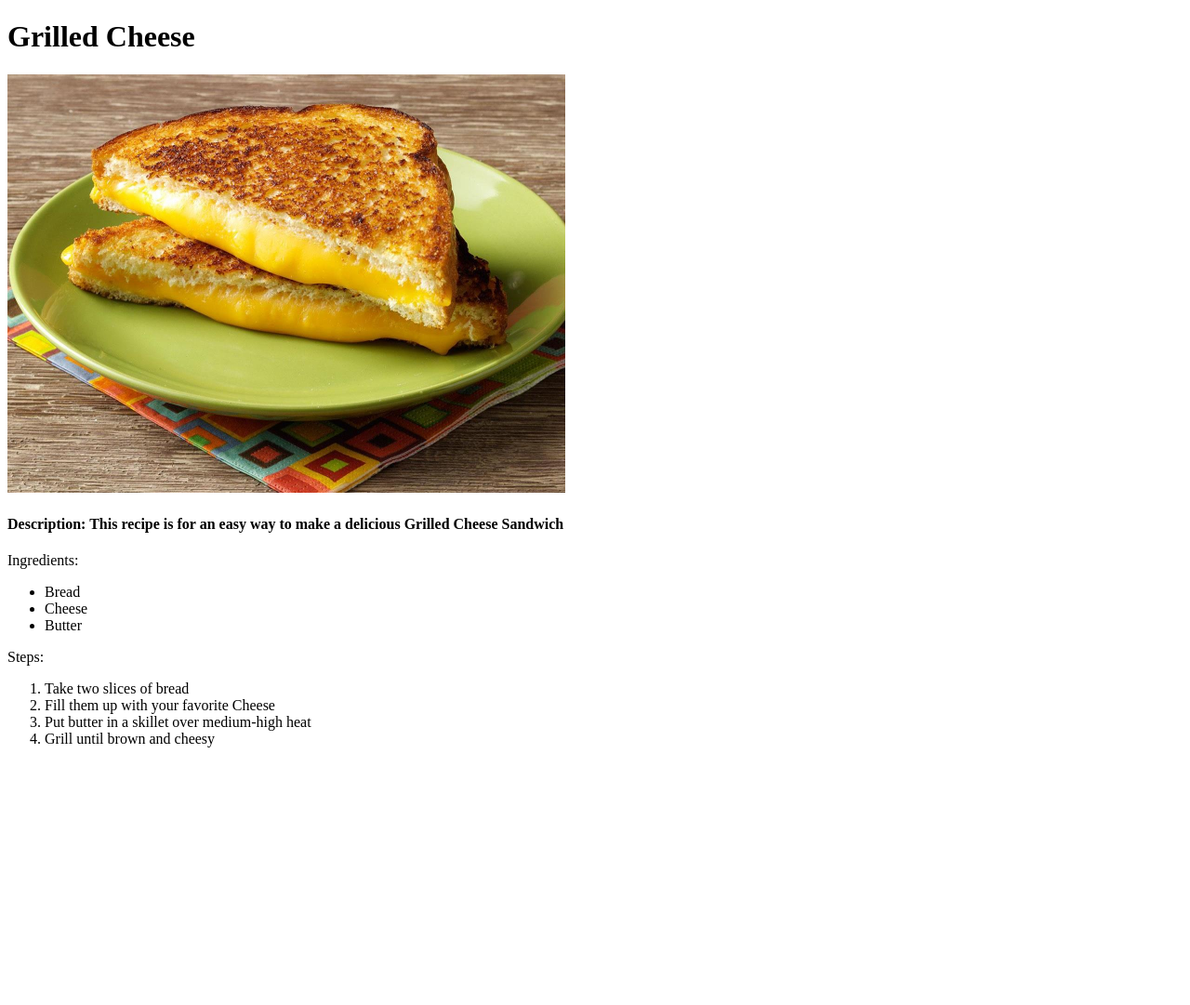
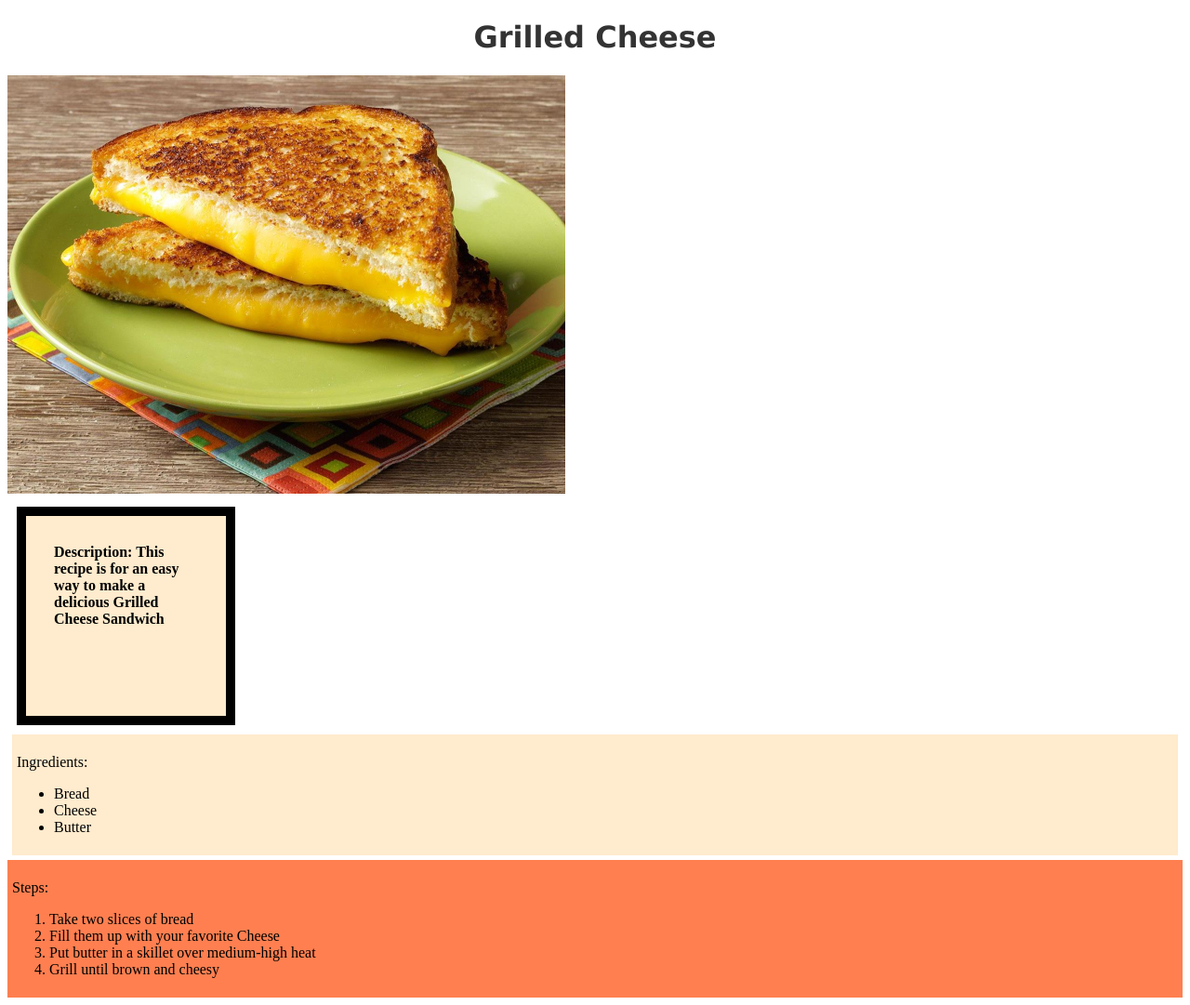
Before and after one commit to SamkaSamka/odin-recipes, a plain HTML site: page grilled-cheese.html in a window 1280 px wide. Shown: the whole page at 93% size. Before the commit the page ends 820 px from the top, so only its background shows below. Drawn offline with Linux system fonts and the light colour scheme.

Commit message:
grilled-cheese.html

```diff
--- a/grilled-cheese.html
+++ b/grilled-cheese.html
@@ -5,18 +5,23 @@
     <meta http-equiv="X-UA-Compatible" content="IE=edge">
     <meta name="viewport" content="width=device-width, initial-scale=1.0">
     <title>Grilled Cheese</title>
+    <link rel="stylesheet" href="stylesheet.css" >
+
 </head>
 <body>
-    <h1>Grilled Cheese</h1>
+    <h1 class="title">Grilled Cheese</h1>
     <img src="images/grilled-cheese.jpeg" alt="a tasty cheesy grilled cheese sandwich" width="600">
-    <h4>Description: This recipe is for an easy way to make a delicious Grilled Cheese Sandwich
+    <h4 class="box">Description: This recipe is for an easy way to make a delicious Grilled Cheese Sandwich
     </h4>
+    <div class="ingredients">
     <p>Ingredients:</p>
     <ul>
         <li>Bread</li>
         <li>Cheese</li>
         <li>Butter</li>
     </ul>
+    </div>
+    <div class="method">
     <p>Steps:</p>
     <ol>
        <li>Take two slices of bread</li>
@@ -24,5 +29,6 @@
        <li>Put butter in a skillet over medium-high heat</li>
        <li>Grill until brown and cheesy</li>
     </ol>
+    </div>
 </body>
 </html>
```
